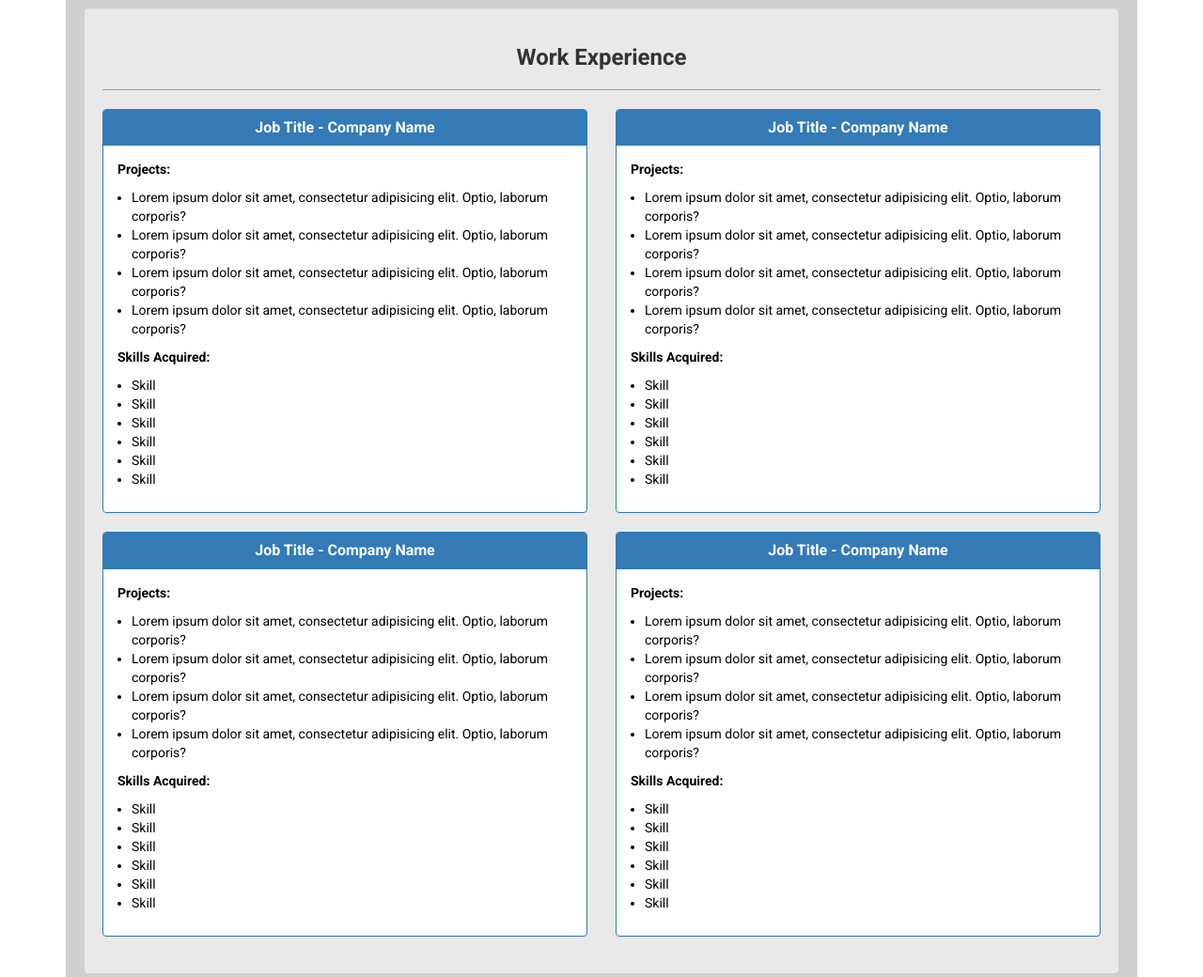
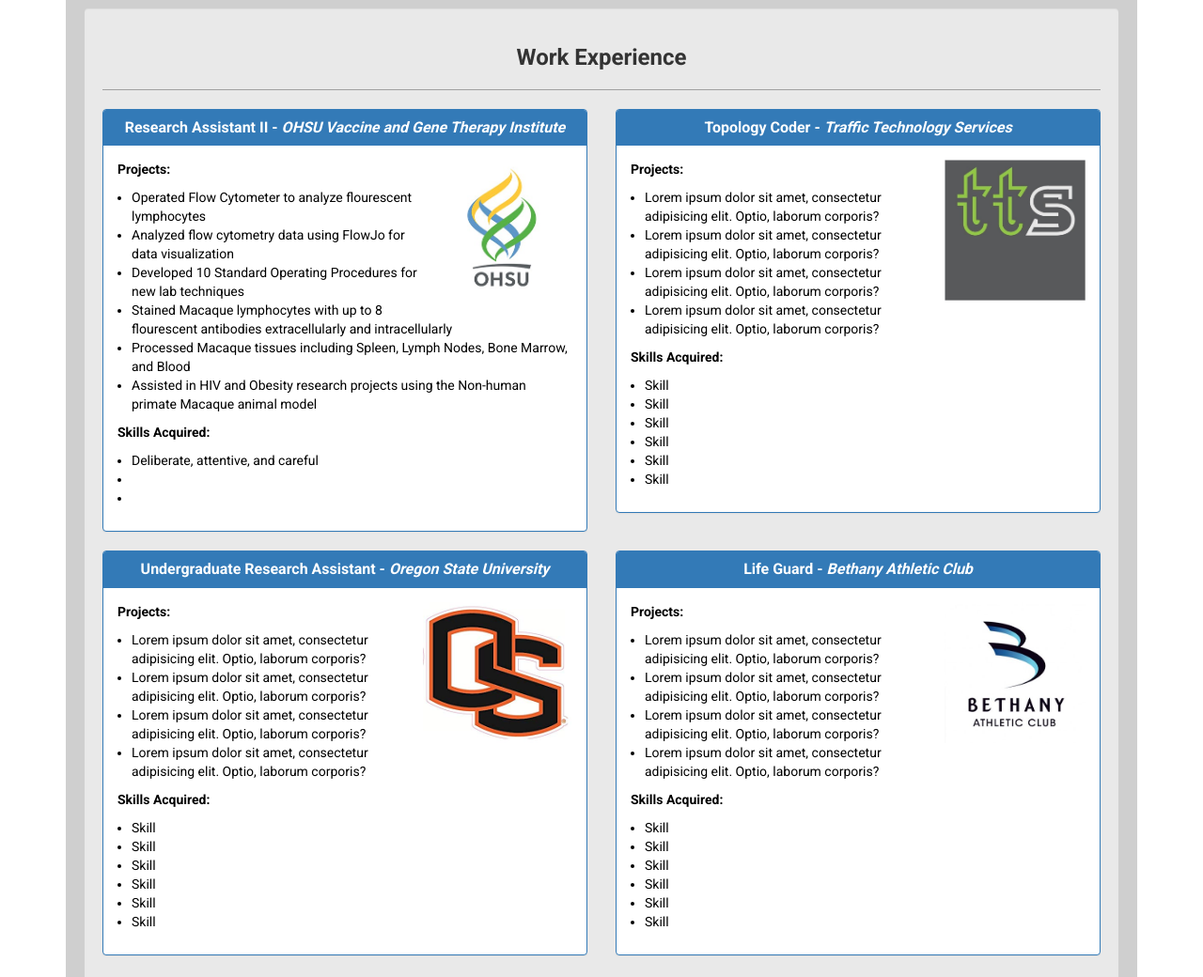
Before and after one commit to jamisoncozart/portfolio-page, a plain HTML site: page index.html in a window 1280 px wide. Shown: the part 1380-2420 px from the top of the page at 94% size. Drawn offline with Linux system fonts and the light colour scheme.

Commit message:
Add floated pictures to panels and some job content

```diff
--- a/css/styles.css
+++ b/css/styles.css
@@ -21,6 +21,10 @@
 
 .panel-heading {
   text-align: center;
+}
+
+span {
+  font-style: italic;
 }
 
 /* ======================= */
@@ -74,7 +78,7 @@
   height: 300px;
 }
 
-.panel ul {
+.panel ul, .panel ol {
   margin-left: 15px;
 }
 
@@ -101,6 +105,13 @@
   border: none;
 }
 
+.panel-body img {
+  height: 150px;
+  width: auto;
+  float: right;
+  margin: 0 0 10px 10px;
+}
+
 /* ====================== */
 /* FOOTER */
 
--- a/index.html
+++ b/index.html
@@ -28,7 +28,7 @@
                     <h3 class="panel-title">Reddit Miner</h3>
                   </div>
                   <div class="panel-body">
-                    <p><strong>Description: </strong> Automated data mining from Reddit's front page using Node.js.</p>
+                    <p><strong>Description: </strong> Automated data mining from Reddit's front page using <em>Node.js</em>.</p>
                     <p><strong>Languages Used:</strong></p>
                     <ul>
                       <li>Javascript</li>
@@ -72,7 +72,7 @@
                     <h3 class="panel-title">RGB Color Picker</h3>
                   </div>
                   <div class="panel-body">
-                    <p><strong>Description: </strong>Front-End Javascript game to test your RGB color guessing skills.</strong></p>
+                    <p><strong>Description: </strong>Front-End <em>Javascript</em> game to test your RGB color guessing skills.</strong></p>
                     <ul>
                       <li>HTML</li>
                       <li>CSS</li>
@@ -92,7 +92,7 @@
                     <h3 class="panel-title">Wikipedia Homepage Recreation</h3>
                   </div>
                   <div class="panel-body">
-                    <p><strong>Description: </strong>Recreation of Wikipedia's homepage using Bootstrap to practice page layout and Bootstrap classes.</p>
+                    <p><strong>Description: </strong>Recreation of Wikipedia's homepage using <em>Bootstrap</em> to practice page layout and <em>Bootstrap</em> classes.</p>
                     <p><strong>Languages Used:</strong></p>
                     <ul>
                       <li>HTML</li>
@@ -111,7 +111,7 @@
                     <h3 class="panel-title">Favorite Band</h3>
                   </div>
                   <div class="panel-body">
-                    <p><strong>Description: </strong>Simple HTML and CSS webpage dedicated to the classic rock-band Journey, used for HTML and CSS practice.</p>
+                    <p><strong>Description: </strong>Simple <em>HTML</em> and <em>CSS</em> webpage dedicated to the classic rock-band Journey, used for practice.</p>
                     <p><strong>Languages Used:</strong></p>
                     <ul>
                       <li>HTML</li>
@@ -129,7 +129,7 @@
                     <h3 class="panel-title">Belgium Vacation</h3>
                   </div>
                   <div class="panel-body">
-                    <p><strong>Description: </strong>Simple HTML and CSS webpage to showcase different travel packages available for purchase. Practice with bootstrap panels and wells.</p>
+                    <p><strong>Description: </strong>Simple <em>HTML</em> and <em>CSS</em> webpage to showcase different travel packages available for purchase. Practice with <em>Bootstrap</em> panels and wells.</p>
                     <p><strong>Languages Used:</strong></p>
                     <ul>
                       <li>HTML</li>
@@ -157,24 +157,24 @@
             <div class="col-lg-6">
               <div class="panel panel-primary">
                 <div class="panel-heading">
-                  <h3 class="panel-title">Job Title - Company Name</h3>
+                  <h3 class="panel-title">Research Assistant II - <span>OHSU Vaccine and Gene Therapy Institute</span></h3>
                 </div>
                 <div class="panel-body">
+                  <img src="pics/ohsu.jpg" alt="Image of OHSU logo">
                   <p><strong>Projects: </strong></p>
                   <ul>
-                    <li>Lorem ipsum dolor sit amet, consectetur adipisicing elit. Optio, laborum corporis?</li>
-                    <li>Lorem ipsum dolor sit amet, consectetur adipisicing elit. Optio, laborum corporis?</li>
-                    <li>Lorem ipsum dolor sit amet, consectetur adipisicing elit. Optio, laborum corporis?</li>
-                    <li>Lorem ipsum dolor sit amet, consectetur adipisicing elit. Optio, laborum corporis?</li>
+                    <li>Operated Flow Cytometer to analyze flourescent lymphocytes</li>
+                    <li>Analyzed flow cytometry data using FlowJo for data visualization</li>
+                    <li>Developed 10 Standard Operating Procedures for new lab techniques</li>
+                    <li>Stained Macaque lymphocytes with up to 8 flourescent antibodies extracellularly and intracellularly</li>
+                    <li>Processed Macaque tissues including Spleen, Lymph Nodes, Bone Marrow, and Blood</li>
+                    <li>Assisted in HIV and Obesity research projects using the Non-human primate Macaque animal model</li>
                   </ul>
                   <p><strong>Skills Acquired: </strong></p>
                   <ul>
-                    <li>Skill</li>
-                    <li>Skill</li>
-                    <li>Skill</li>
-                    <li>Skill</li>
-                    <li>Skill</li>
-                    <li>Skill</li>
+                    <li>Deliberate, attentive, and careful</li>
+                    <li></li>
+                    <li></li>
                   </ul>
                 </div>
               </div>
@@ -182,9 +182,10 @@
             <div class="col-lg-6">
               <div class="panel panel-primary">
                 <div class="panel-heading">
-                  <h3 class="panel-title">Job Title - Company Name</h3>
+                  <h3 class="panel-title">Topology Coder - <span>Traffic Technology Services</span></h3>
                 </div>
                 <div class="panel-body">
+                  <img src="pics/tts.jpg" alt="Picture of TTS logo">
                   <p><strong>Projects: </strong></p>
                   <ul>
                     <li>Lorem ipsum dolor sit amet, consectetur adipisicing elit. Optio, laborum corporis?</li>
@@ -209,9 +210,10 @@
             <div class="col-lg-6">
               <div class="panel panel-primary">
                 <div class="panel-heading">
-                  <h3 class="panel-title">Job Title - Company Name</h3>
+                  <h3 class="panel-title">Undergraduate Research Assistant - <span>Oregon State University</span></h3>
                 </div>
                 <div class="panel-body">
+                  <img src="pics/osu.jpg" alt="Picture of OSU logo">
                   <p><strong>Projects: </strong></p>
                   <ul>
                     <li>Lorem ipsum dolor sit amet, consectetur adipisicing elit. Optio, laborum corporis?</li>
@@ -234,9 +236,10 @@
             <div class="col-lg-6">
               <div class="panel panel-primary">
                 <div class="panel-heading">
-                  <h3 class="panel-title">Job Title - Company Name</h3>
+                  <h3 class="panel-title">Life Guard - <span>Bethany Athletic Club</span></h3>
                 </div>
                 <div class="panel-body">
+                  <img src="pics/bac.jpg" alt="Picture of BAC logo">
                   <p><strong>Projects: </strong></p>
                   <ul>
                     <li>Lorem ipsum dolor sit amet, consectetur adipisicing elit. Optio, laborum corporis?</li>
@@ -267,7 +270,7 @@
             <div class="col-lg-6">
               <div class="panel panel-primary">
                 <div class="panel-heading">
-                  <h3 class="panel-title">Bachelors of Science - Oregon State University</h3>
+                  <h3 class="panel-title">Bachelors of Science - <span>Oregon State University</span></h3>
                 </div>
                 <div class="panel-body">
                   <p><strong>Major: </strong>Microbiology | <strong>Minor: </strong>Chemistry</p>
@@ -283,7 +286,7 @@
             <div class="col-lg-6">
               <div class="panel panel-primary">
                 <div class="panel-heading">
-                  <h3 class="panel-title">Full-Stack Web Developer - Epicodus (Currently Enrolled)</h3>
+                  <h3 class="panel-title">Full-Stack Web Developer - <span>Epicodus</span></h3>
                 </div>
                 <div class="panel-body">
                   <p><strong>Curriculum: </strong></p>
@@ -349,14 +352,14 @@
                 </div>
                 <div class="panel-body">
                   <p><strong>Favorite Books: </strong></p>
-                  <ul>
+                  <ol>
                     <li>Snow Crash - by Neal Stephenson</li>
                     <li>Ready Player One - by Ernest Cline</li>
                     <li>Altered Carbon - by Richard Morgan</li>
                     <li>"Surely You're Joking, Mr. Feynman!" - by Richard P. Feynman</li>
                     <li>Cryptonomicon - by Neal Stephenson</li>
                     <li>The Giver - by Lois Lowry</li>
-                  </ul>
+                  </ol>
                 </div>
               </div>
             </div>
```
Also changed, not shown: pics/bac.jpg (added), pics/ohsu.jpg (added), pics/osu.jpg (added), pics/tts.jpg (added).
